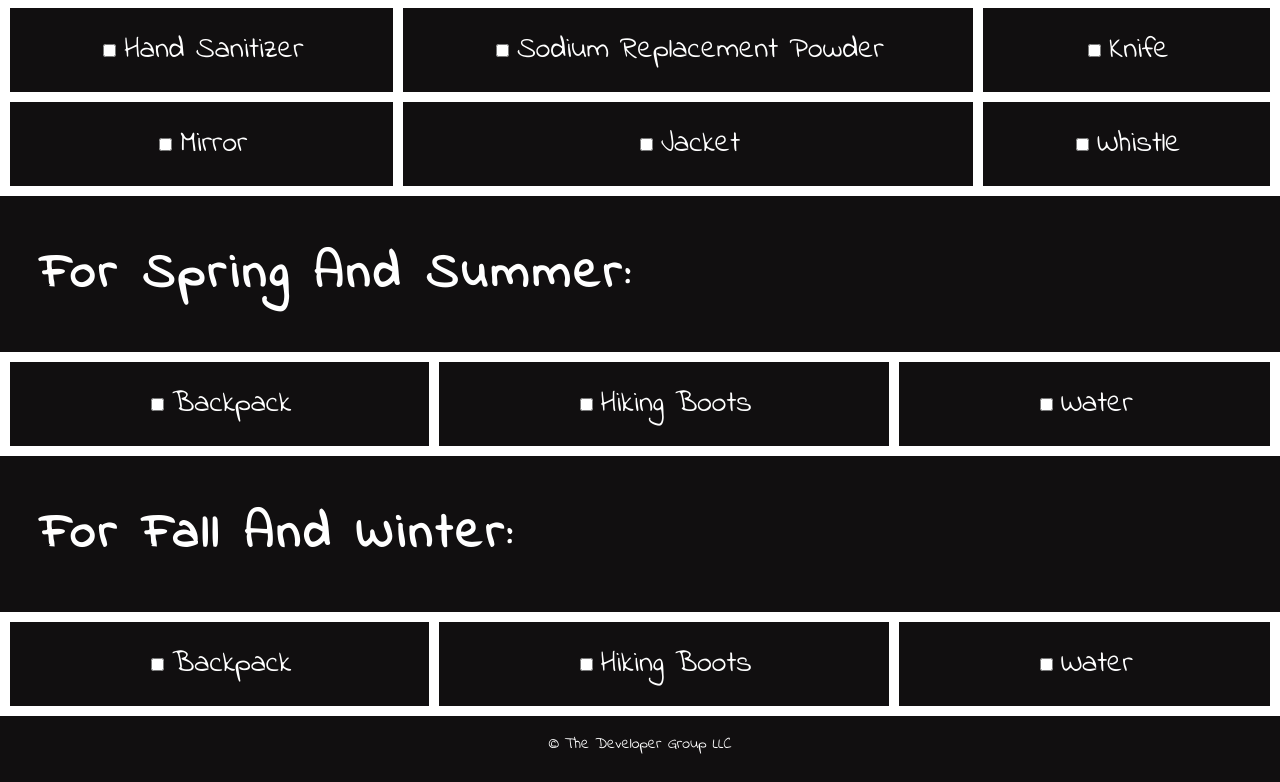
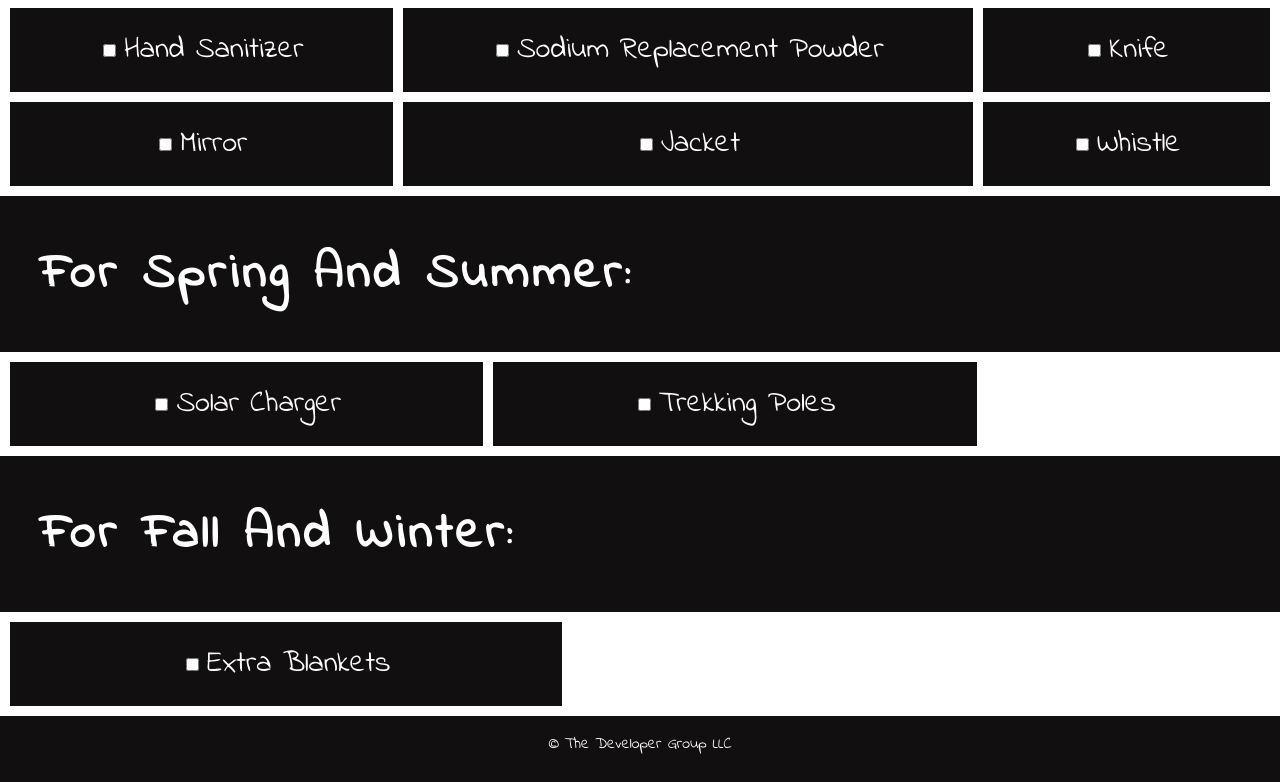
Before and after one commit to burnsgirl/inspiration, a React (Create React App) app: page /desert in a window 1280 px wide. Shown: the part 1279-2061 px from the top of the page. Built offline with nearby package versions, Linux system fonts and the light colour scheme.

Commit message:
added list items for desert

```diff
--- a/src/Pages/Lists/Desert/desert.js
+++ b/src/Pages/Lists/Desert/desert.js
@@ -91,16 +91,12 @@ function Desert() {
 
                 <section  className="spring grid-container">
                     <div>
-                        <input type="checkbox" name="backpack" value="Backpack" />
-                        <label for="backpack" className="inputs">Backpack</label>
+                        <input type="checkbox" name="SolarCharger" value="SolarCharger" />
+                        <label for="SolarCharger" className="inputs">Solar Charger</label>
                     </div>
                     <div>
-                        <input type="checkbox"  name="boots" value="Boots" />
-                        <label for="boots" className="inputs">Hiking Boots</label>
-                    </div>
-                    <div>
-                        <input type="checkbox" name="water" value="Water" />
-                        <label for="water" className="inputs">Water</label>
+                        <input type="checkbox" name="Trekking Poles" value="Trekking Poles" />
+                        <label for="Trekking Poles" className="inputs">Trekking Poles</label>
                     </div>
                 </section>
 
@@ -110,17 +106,10 @@ function Desert() {
 
                 <section className="fall grid-container">
                     <div>
-                        <input type="checkbox" name="backpack" value="Backpack" />
-                        <label for="backpack" className="inputs">Backpack</label>
+                        <input type="checkbox" name="ExtraBlankets" value="ExtraBlankets" />
+                        <label for="ExtraBlankets" className="inputs">Extra Blankets</label>
                     </div>
-                    <div>
-                        <input type="checkbox"  name="boots" value="Boots" />
-                        <label for="boots" className="inputs">Hiking Boots</label>
-                    </div>
-                    <div>
-                        <input type="checkbox" name="water" value="Water" />
-                        <label for="water" className="inputs">Water</label>
-                    </div>
+
                 </section>
 
         </div>
```
